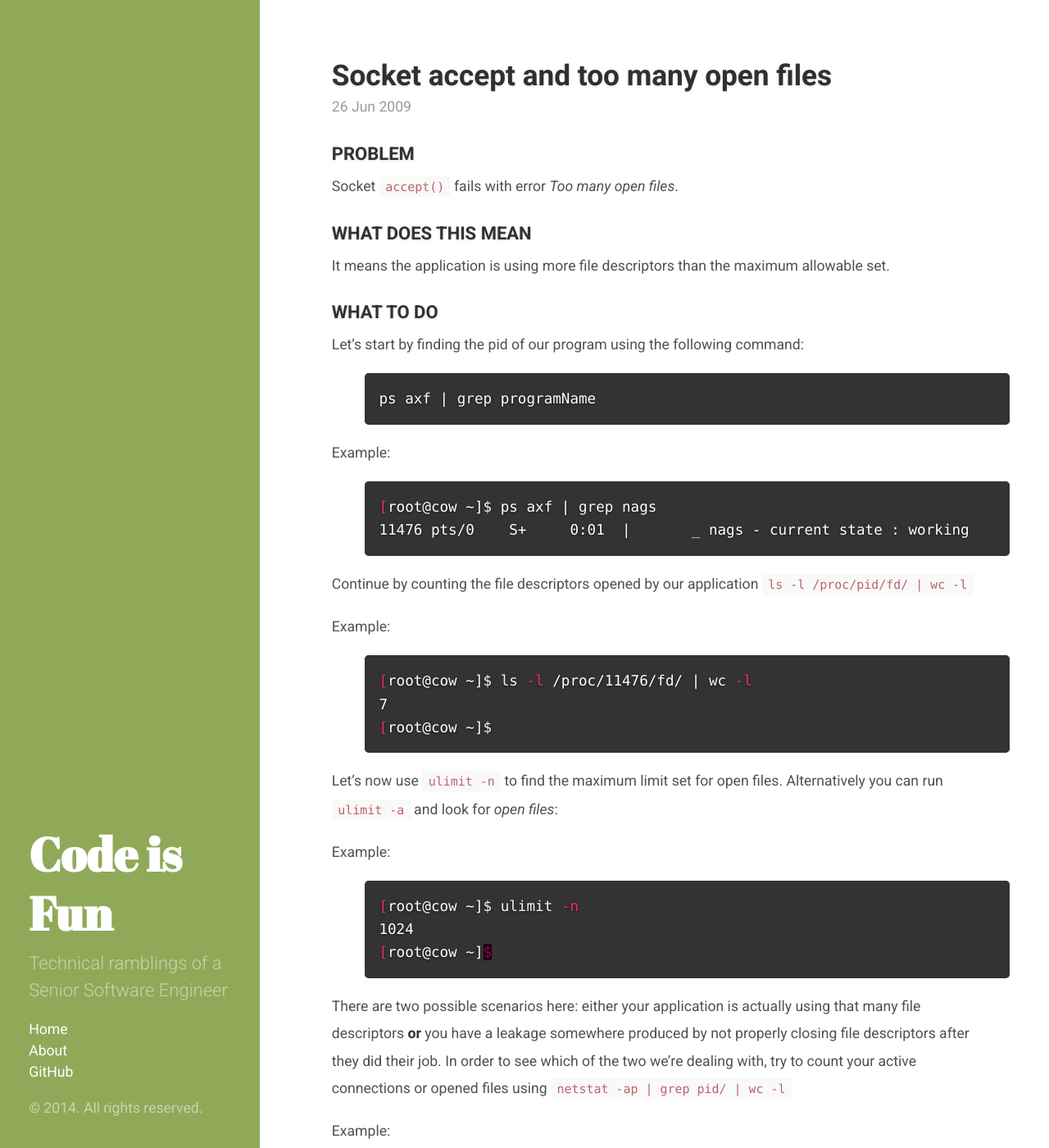
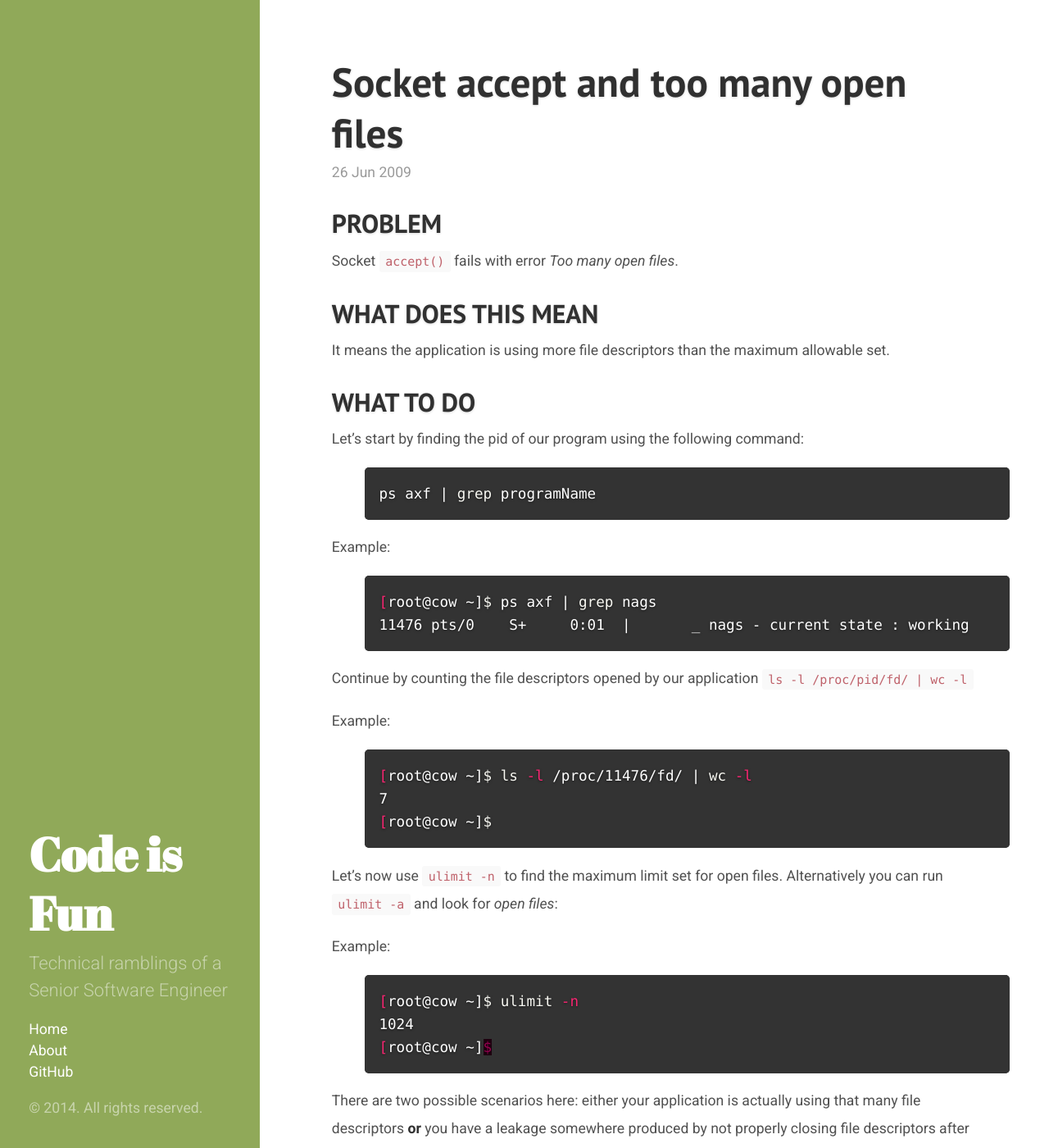
Before and after one commit to benishor/benishor.github.io, a Jekyll site: the page built from _posts/2009-06-26-socket-accept-too-many-open-files.md, in a window 1280 px wide and 1400 px high. Shown: the whole window at 82% size. Built offline with Jekyll 4.4.1, drawn with Linux system fonts in a browser that asks for light colours; Markdown is read by kramdown in place of the engine named in the settings.

Commit message:
Added heading improvements suggested by Zeno.

```diff
--- a/public/css/custom.css
+++ b/public/css/custom.css
@@ -32,3 +32,55 @@ html {
 	display: block;
 	margin: auto;
 }
+
+/*
+Zeno zeu ozeneu
+*/
+.post > h1,
+.post > h2,
+.post > h3,
+.post > h4,
+.post > h5 {
+	font-family: "PT Sans", Helvetica, Arial, sans-serif;
+	font-weight: 700;
+}
+
+.post > h1 {
+	font-size: 2.8rem;
+}
+
+.post > h2 {
+	font-size: 2.4rem;
+}
+
+.post > h3 {
+	font-size: 1.8rem;
+}
+
+.post > h4 {
+	font-size: 1.2rem;
+}
+
+.post > h5 {
+	font-size: 1.0rem;
+}
+
+.post-title a:hover {
+	background-image: linear-gradient(to bottom, #90a959 50%, #90a959 50%);
+	background-repeat: repeat-x;
+	background-size: 4px 4px;
+	background-position: 0 91%;
+	text-shadow: #fff -3px 0px 0px,
+				#fff 3px 0px 0px,
+				#fff 0px 3px 0px,
+				#fff 0px -3px 0px,
+				#fff -3px -3px 0px,
+				#fff 3px -3px 0px,
+				#fff 3px 3px 0px,
+				#fff -3px 3px 0px;
+}
+
+code {
+	word-wrap: normal;
+	white-space: pre;
+}
```
